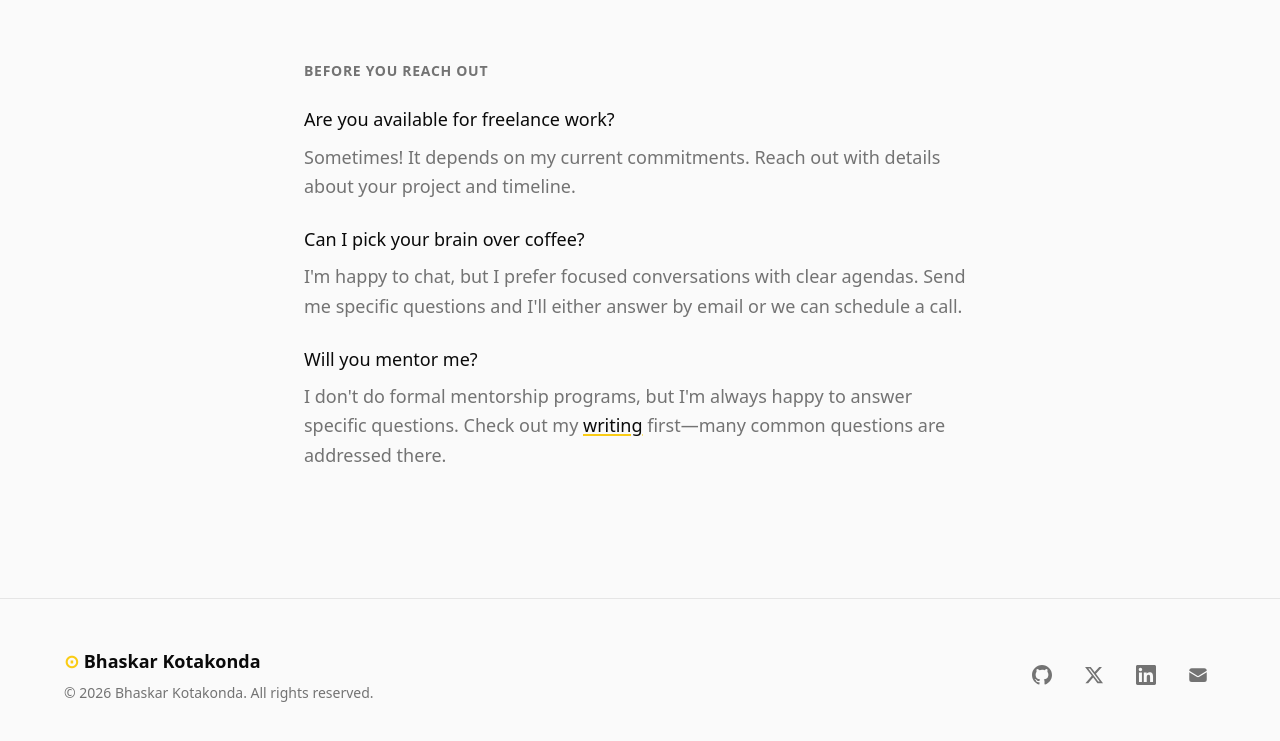
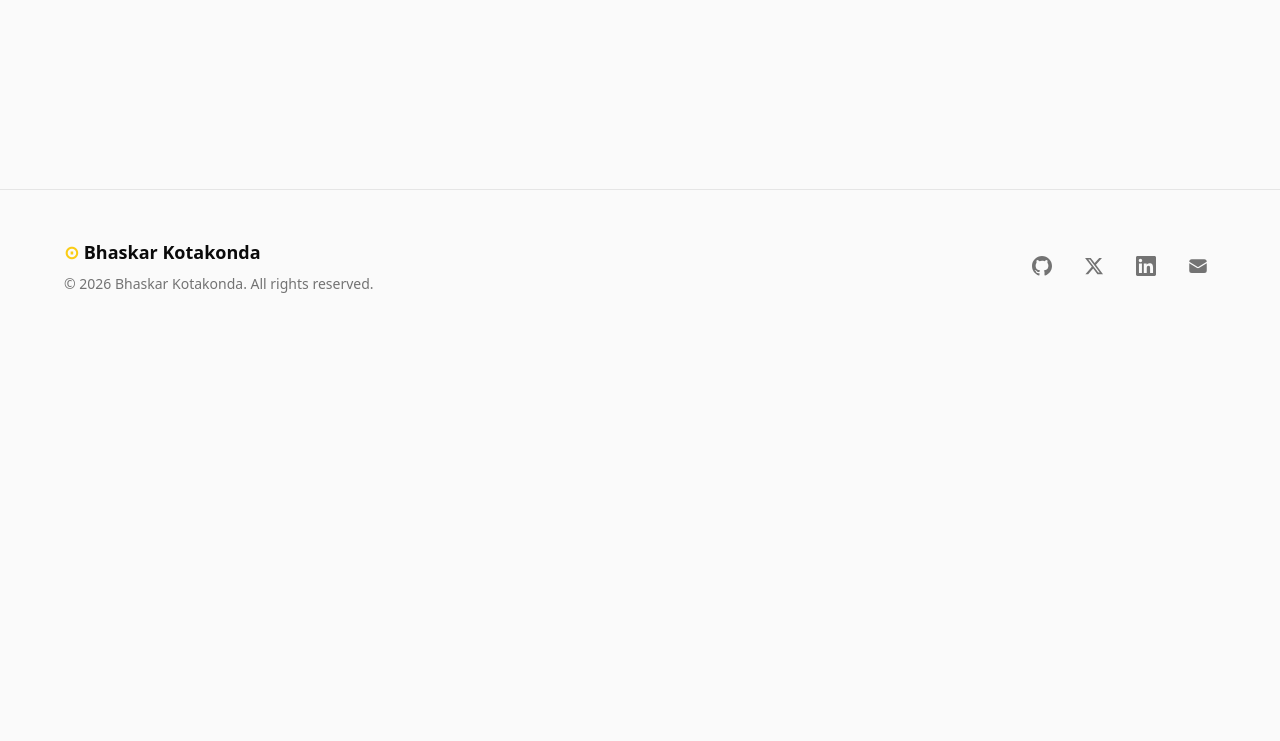
Before and after one commit to bhaskarkotakonda/bhaskarkotakonda.github.io, an Astro site: page /contact in a window 1280 px wide. Shown: the part 1120-1861 px from the top of the page. After the commit the page ends 1462 px from the top, so only its background shows below. Built offline with nearby package versions, Linux system fonts and the light colour scheme; Astro itself is replaced by a stand-in of ours.

Commit message:
Remove FAQ section from contact page

```diff
--- a/src/pages/contact.astro
+++ b/src/pages/contact.astro
@@ -97,37 +97,5 @@ const topics = [
         respond to all messages.
       </p>
     </div>
-
-    <!-- FAQ -->
-    <div>
-      <h2 class="text-sm font-semibold text-os-muted uppercase tracking-wider mb-6">
-        Before You Reach Out
-      </h2>
-      <div class="space-y-6">
-        <div>
-          <p class="font-medium text-os-black mb-2">Are you available for freelance work?</p>
-          <p class="text-os-muted">
-            Sometimes! It depends on my current commitments. Reach out with details
-            about your project and timeline.
-          </p>
-        </div>
-        <div>
-          <p class="font-medium text-os-black mb-2">Can I pick your brain over coffee?</p>
-          <p class="text-os-muted">
-            I'm happy to chat, but I prefer focused conversations with clear agendas.
-            Send me specific questions and I'll either answer by email or we can
-            schedule a call.
-          </p>
-        </div>
-        <div>
-          <p class="font-medium text-os-black mb-2">Will you mentor me?</p>
-          <p class="text-os-muted">
-            I don't do formal mentorship programs, but I'm always happy to answer
-            specific questions. Check out my <a href="/writing">writing</a> first—many
-            common questions are addressed there.
-          </p>
-        </div>
-      </div>
-    </div>
   </section>
 </BaseLayout>
```
